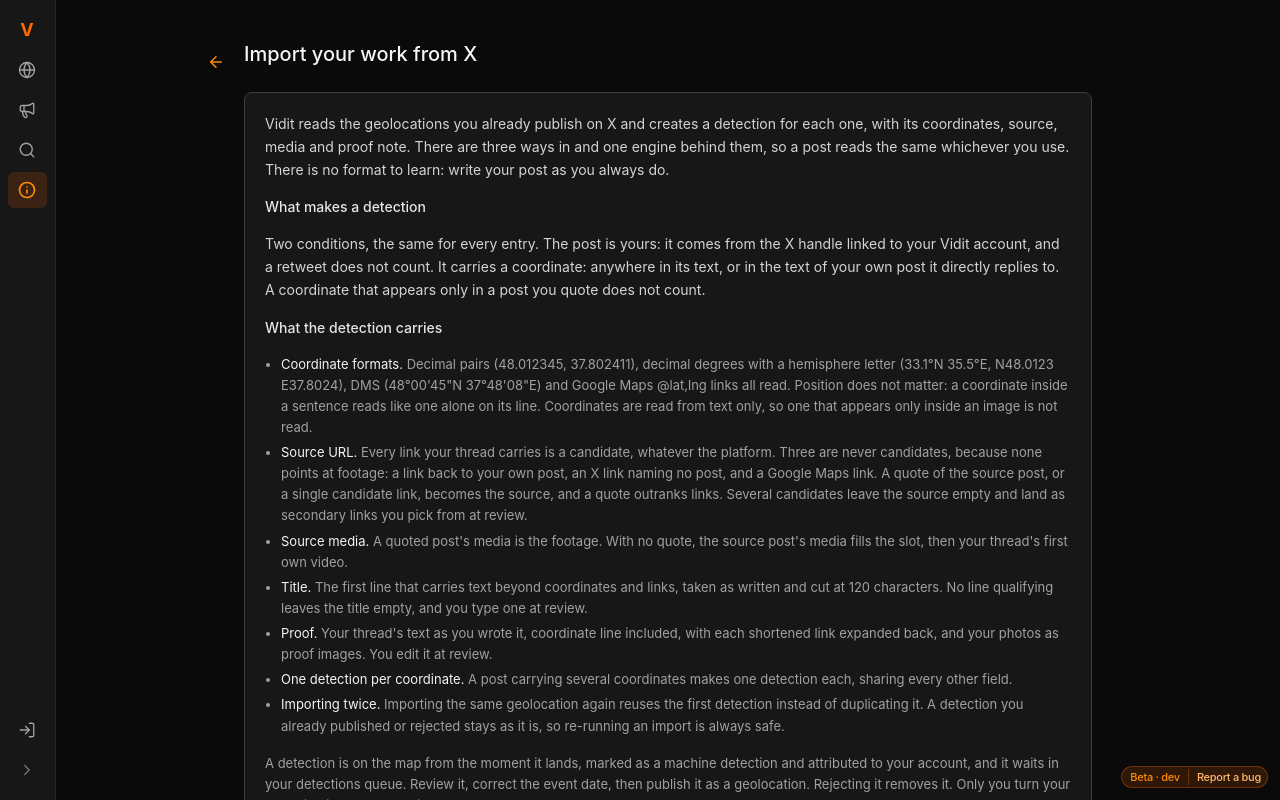
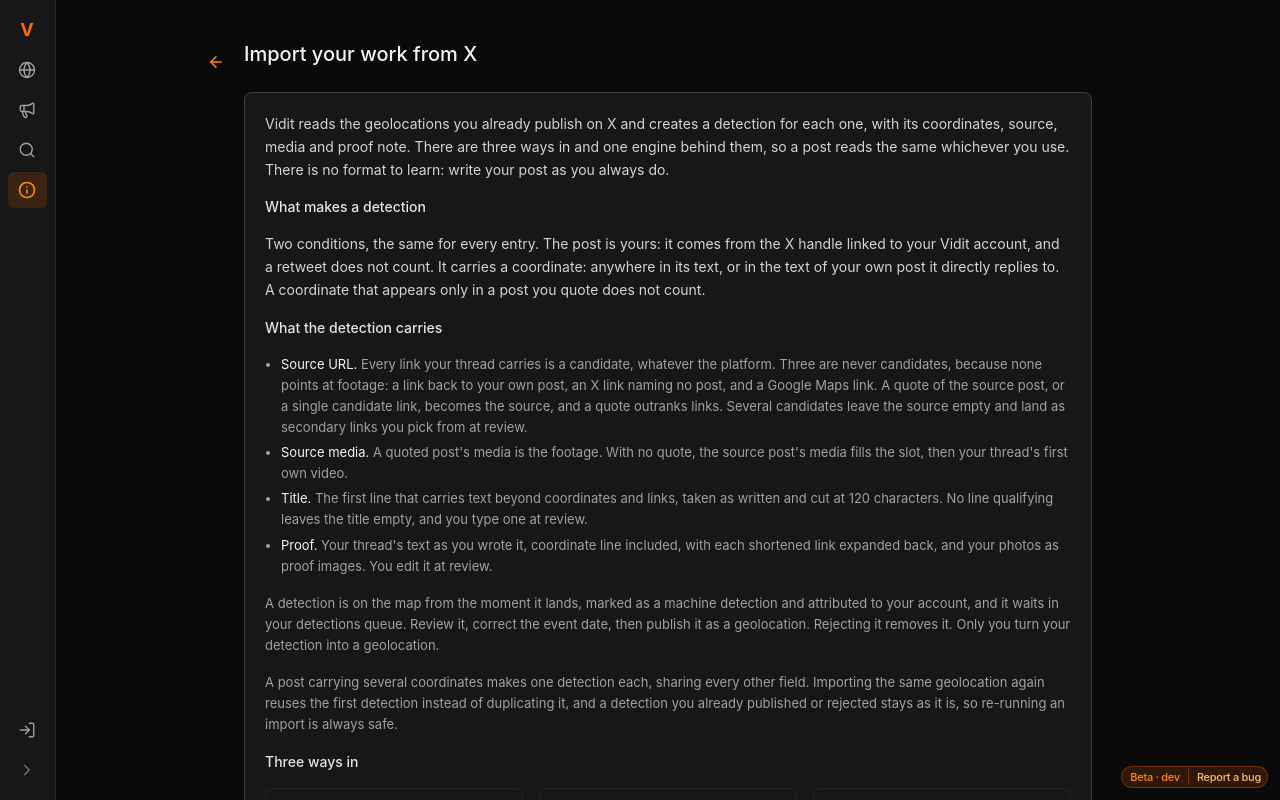
Before and after one commit to vidithq/vidit, a Next.js app in the folder frontend/: page /import in a window 1280 px wide. Shown: the top 800 px of the page. Built offline with nearby package versions, Linux system fonts and the light colour scheme; no server answers.

Commit message:
docs(frontend): /import lists only the fields a detection carries; formats dropped, behaviour moves to a note
Signed-off-by: vidit-admin <admin@vidit.app>

```diff
--- a/frontend/src/app/import/page.tsx
+++ b/frontend/src/app/import/page.tsx
@@ -149,15 +149,6 @@ export default function ImportGuidePage() {
         <h2 className={SECTION}>What the detection carries</h2>
         <ul className={LIST}>
           <li>
-            <span className="text-neutral-100">Coordinate formats.</span>{" "}
-            Decimal pairs (48.012345, 37.802411), decimal degrees with a
-            hemisphere letter (33.1°N 35.5°E, N48.0123 E37.8024), DMS
-            (48°00&apos;45&quot;N 37°48&apos;08&quot;E) and Google Maps @lat,lng
-            links all read. Position does not matter: a coordinate inside a
-            sentence reads like one alone on its line. Coordinates are read from
-            text only, so one that appears only inside an image is not read.
-          </li>
-          <li>
             <span className="text-neutral-100">Source URL.</span> Every link
             your thread carries is a candidate, whatever the platform. Three are
             never candidates, because none points at footage: a link back to
@@ -184,19 +175,6 @@ export default function ImportGuidePage() {
             link expanded back, and your photos as proof images. You edit it at
             review.
           </li>
-          <li>
-            <span className="text-neutral-100">
-              One detection per coordinate.
-            </span>{" "}
-            A post carrying several coordinates makes one detection each,
-            sharing every other field.
-          </li>
-          <li>
-            <span className="text-neutral-100">Importing twice.</span> Importing
-            the same geolocation again reuses the first detection instead of
-            duplicating it. A detection you already published or rejected stays
-            as it is, so re-running an import is always safe.
-          </li>
         </ul>
         <p className={NOTE}>
           A detection is on the map from the moment it lands, marked as a
@@ -204,6 +182,13 @@ export default function ImportGuidePage() {
           detections queue. Review it, correct the event date, then publish it
           as a geolocation. Rejecting it removes it. Only you turn your
           detection into a geolocation.
+        </p>
+        <p className={NOTE}>
+          A post carrying several coordinates makes one detection each, sharing
+          every other field. Importing the same geolocation again reuses the
+          first detection instead of duplicating it, and a detection you already
+          published or rejected stays as it is, so re-running an import is
+          always safe.
         </p>
         <h2 className={SECTION}>Three ways in</h2>
         <div className="grid gap-4 sm:grid-cols-3">
```
